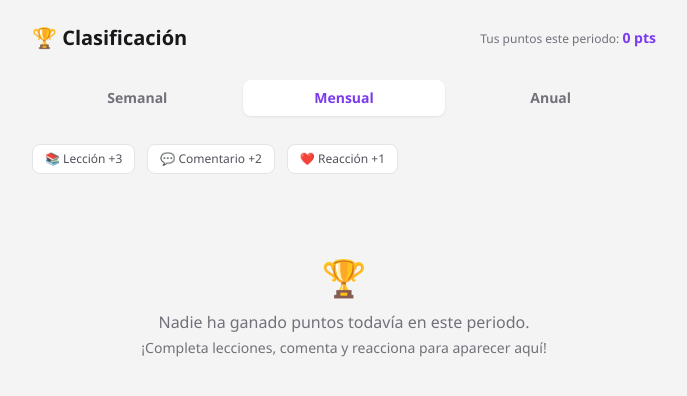
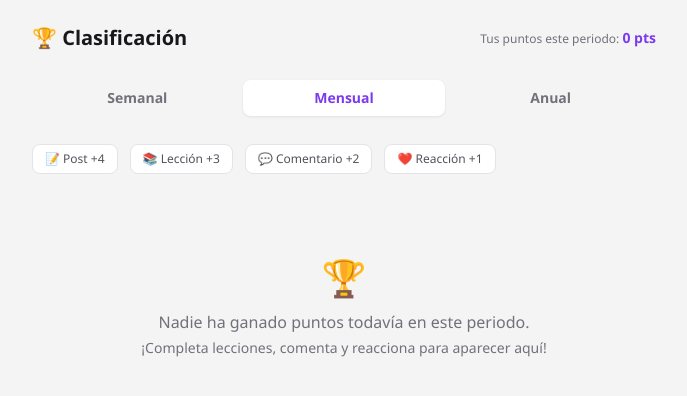
Before and after one commit to activehomees-png/miacademia, a Flask app: page /clasificacion in a window 1280 px wide. Shown: the part 56-452 px from the top of the page, without its empty margins (296-983 px from the left). Run offline with Flask 3, Linux system fonts and the light colour scheme; a user stored in the database is signed in; data comes from the database, SQL or seed files in the repository; data that the repository does not hold is empty; some libraries are stand-ins or nearby versions.

Commit message:
feat: award +4 points for creating a post
- award_points('post', post.id, 4) called on new_post()
- Leaderboard legend updated: Post +4 added as first badge
- Startup backfill awards 4pts for all existing posts without a PointEvent

Co-Authored-By: Claude Sonnet 4.6 <noreply@anthropic.com>

```diff
--- a/app.py
+++ b/app.py
@@ -336,6 +336,7 @@ def new_post():
                         content=content, category_id=category_id)
             db.session.add(post)
             db.session.commit()
+            award_points(current_user.id, 'post', post.id, 4)
             return redirect(url_for('community'))
     return render_template('community/new_post.html', categories=categories)
 
@@ -1792,6 +1793,9 @@ with app.app_context():
         for c in Comment.query.all():
             if not PointEvent.query.filter_by(user_id=c.user_id, reason='comment', ref_id=c.id).first():
                 db.session.add(PointEvent(user_id=c.user_id, points=2, reason='comment', ref_id=c.id, created_at=c.created_at))
+        for p in Post.query.all():
+            if not PointEvent.query.filter_by(user_id=p.user_id, reason='post', ref_id=p.id).first():
+                db.session.add(PointEvent(user_id=p.user_id, points=4, reason='post', ref_id=p.id, created_at=p.created_at))
         db.session.commit()
     except Exception as e:
         print(f'[seed] ERROR en backfill points: {e}')
--- a/templates/leaderboard.html
+++ b/templates/leaderboard.html
@@ -23,7 +23,7 @@
 
 <!-- Points legend -->
 <div class="flex gap-3 mb-5">
-  {% for icon, label in [('📚','Lección +3'),('💬','Comentario +2'),('❤️','Reacción +1')] %}
+  {% for icon, label in [('📝','Post +4'),('📚','Lección +3'),('💬','Comentario +2'),('❤️','Reacción +1')] %}
   <div class="flex items-center gap-1.5 px-3 py-1.5 rounded-lg text-xs font-medium"
        style="background:var(--surface);border:1px solid var(--border);color:var(--text2)">
     {{ icon }} {{ label }}
```
